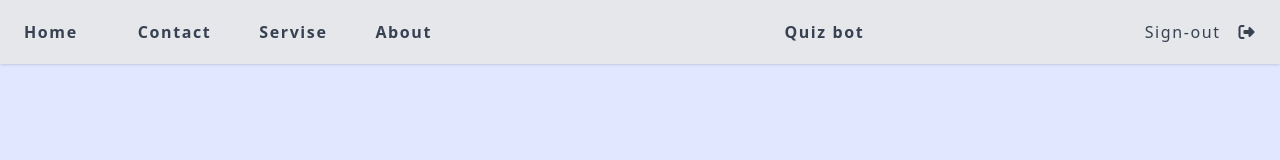
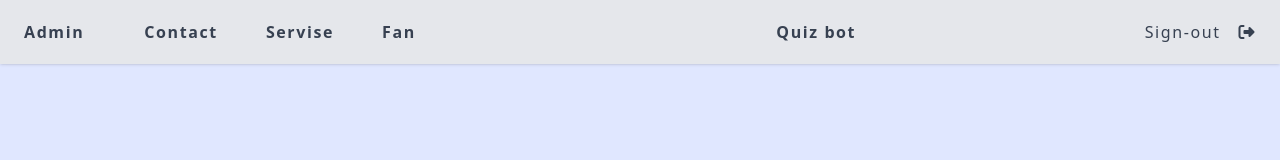
Before and after one commit to tulik06011991/testBot, a React (Vite) app in the folder frontend/: page / in a window 1280 px wide. Shown: the top 160 px of the page. Built offline with nearby package versions, Linux system fonts and the light colour scheme.

Commit message:
alhamdiallah

```diff
--- a/frontend/src/Components/Navbar.jsx
+++ b/frontend/src/Components/Navbar.jsx
@@ -18,10 +18,10 @@ const Navbar = () => {
       <nav className='fixed top-0 left-0 bg-gray-200 w-full shadow'>
         <div className='container m-auto flex justify-between tracking-widest  items-center text-gray-700'>
           <ul className='hidden md:flex items-center pr-10  text-base font-semibold cursor-pointer'>
-            <li className='hover:bg-gray-400 rounded py-3 px-6 my-2 mr-3'>Home</li>
+            <li className='hover:bg-gray-400 rounded py-3 px-6 my-2 mr-3'>Admin<Link to={'/adminSavol'}></Link></li>
             <li className='hover:bg-gray-400 rounded py-3 px-6 my-2'>Contact</li>
             <li className='hover:bg-gray-400 rounded py-3 px-6 my-2'>Servise</li>
-            <li className='hover:bg-gray-400 rounded py-3 px-6 my-2'>About</li>
+            <li className='hover:bg-gray-400 rounded py-3 px-6 my-2'>Fan<Link to={'/menu'}></Link></li>
           </ul>
           <h1 className='font-bold tracking-widest ml-8  md:left-0 '>Quiz bot</h1>
 
@@ -39,10 +39,10 @@ const Navbar = () => {
                 <div className='font-bold text-gray'>_____________________</div>
                 </div>
                 <br /><br /><br /><br />
-                <li className=' mt-12 hover:bg-gray-400 rounded py-4 px-6 font-bold hover:text-white tracking-widest w-full'>Home<i className="fa-sharp fa-solid fa-house absolute left-12 py-1 items-center"></i></li>
+                <li className=' mt-12 hover:bg-gray-400 rounded py-4 px-6 font-bold hover:text-white tracking-widest w-full'>Admin<Link to={'/adminSavol'}></Link><i className="fa-sharp fa-solid fa-house absolute left-12 py-1 items-center"></i></li>
                 <li className=' py-4 hover:bg-gray-400 rounded px-6  font-bold hover:text-white tracking-widest w-full'>Contact<i className="fa-solid fa-phone-volume absolute left-12 py-1 items-center"></i></li>
                 <li className=' py-4 hover:bg-gray-400 rounded px-6  font-bold hover:text-white tracking-widest w-full'>Servise<i className="fa-solid fa-taxi absolute left-12 py-1 items-center"></i></li>
-                <li className=' py-4 hover:bg-gray-400 rounded px-6  font-bold hover:text-white tracking-widest w-full'>About<i className="fa-solid fa-address-card absolute left-12 py-1 items-center"></i></li>
+                <li className=' py-4 hover:bg-gray-400 rounded px-6  font-bold hover:text-white tracking-widest w-full'>Fan<Link to={'/menu'}></Link><i className="fa-solid fa-address-card absolute left-12 py-1 items-center"></i></li>
               </ul>
               <br /><br /><br /><br /><br /><br /><br /><br /><br /><br />
               <div className=' py-4 hover:bg-gray-400 rounded px-6  font-bold hover:text-white tracking-widest w-full'>
```
